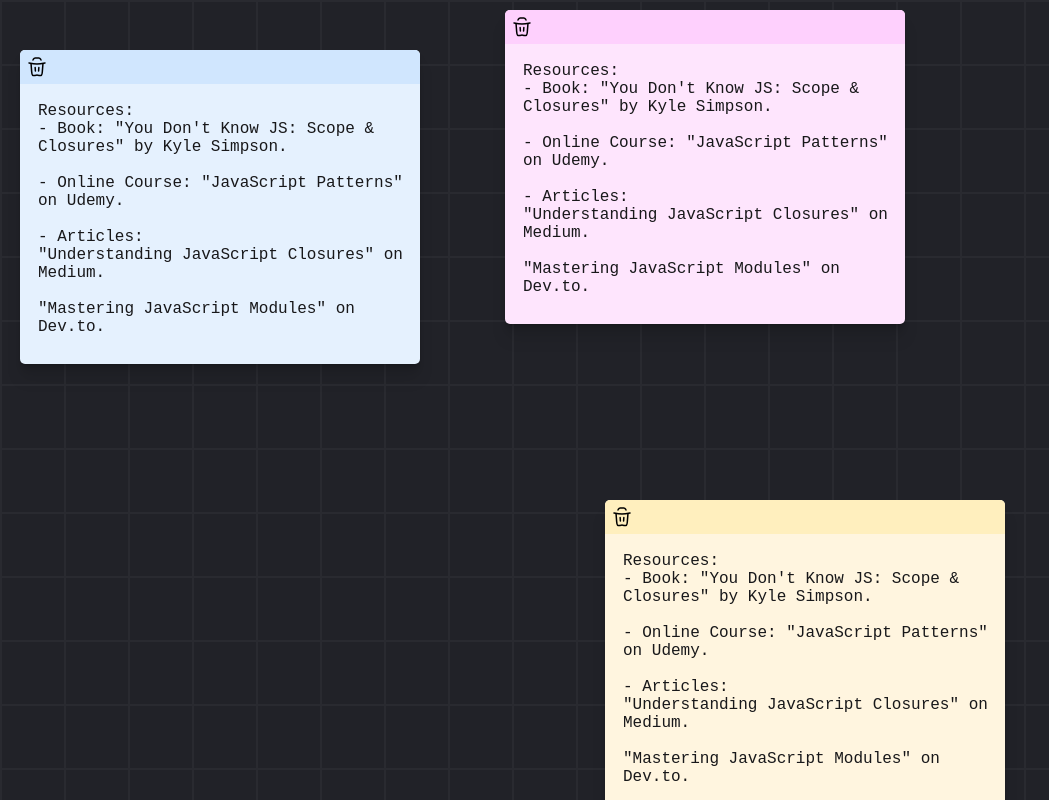
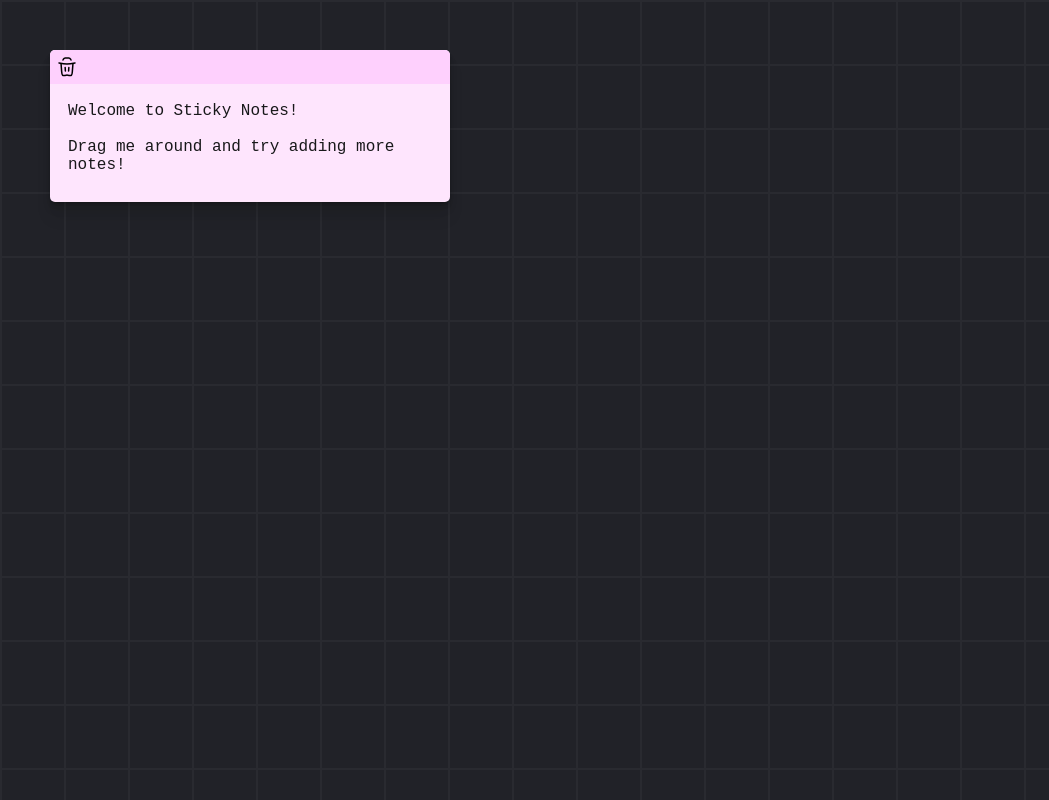
Before and after one commit to MartinMtandi/sticky-note, a React (Vite) app: page / in a window 1280 px wide. Shown: the whole page, without its empty margins (0-1049 px from the left). Built offline with nearby package versions, Linux system fonts and the light colour scheme.

Commit message:
Mimic api call (#3)
* Create a Service to handle data

* Wrap using a fragment

```diff
--- a/src/App.tsx
+++ b/src/App.tsx
@@ -1,12 +1,23 @@
 import { FC } from 'react'
+import styled from 'styled-components'
 import NotesPage from './pages/NotesPage'
 
 const App: FC = () => {
   return (
-    <div id='app'>
+    <AppContainer>
       <NotesPage />
-    </div>
+    </AppContainer>
   )
 }
 
+const AppContainer = styled.div`
+  background-color: #212228;
+  background-image: linear-gradient(#292a30 0.1em, transparent 0.1em),
+    linear-gradient(90deg, #292a30 0.1em, transparent 0.1em);
+  background-size: 4em 4em;
+  height: 100vh;
+  position: relative;
+  overflow: auto;
+`
+
 export default App
--- a/src/assets/fakeData.ts
+++ /dev/null
@@ -1,56 +0,0 @@
-interface NotePosition {
-    x: number;
-    y: number;
-}
-
-export interface NoteColors {
-    id: string;
-    colorHeader: string;
-    colorBody: string;
-    colorText: string;
-}
-
-export interface Note {
-    $id: number;
-    body: string;
-    colors: NoteColors;
-    position: NotePosition;
-}
-
-export const fakeData: Note[] = [
-    {
-        $id: 1,
-        body: 'Resources:\n- Book: "You Don\'t Know JS: Scope & Closures" by Kyle Simpson.\n\n- Online Course: "JavaScript Patterns" on Udemy.\n\n- Articles:\n"Understanding JavaScript Closures" on Medium.\n\n"Mastering JavaScript Modules" on Dev.to.',
-        colors: {
-            id: "color-purple",
-            colorHeader: "#FED0FD",
-            colorBody: "#FEE5FD",
-            colorText: "#18181A",
-        },
-        position: { x: 505, y: 10 },
-    },
-    {
-        $id: 2,
-        body: 'Resources:\n- Book: "You Don\'t Know JS: Scope & Closures" by Kyle Simpson.\n\n- Online Course: "JavaScript Patterns" on Udemy.\n\n- Articles:\n"Understanding JavaScript Closures" on Medium.\n\n"Mastering JavaScript Modules" on Dev.to.',
-        colors: {
-            id: "color-blue",
-            colorHeader: "#D0E6FE",
-            colorBody: "#E5F1FE",
-            colorText: "#18181A",
-        },
-        position: { x: 20, y: 50 },
-    },
-    {
-        $id: 3,
-        body:
-            'Resources:\n- Book: "You Don\'t Know JS: Scope & Closures" by Kyle Simpson.\n\n- Online Course: "JavaScript Patterns" on Udemy.\n\n- Articles:\n"Understanding JavaScript Closures" on Medium.\n\n"Mastering JavaScript Modules" on Dev.to.'
-        ,
-        colors: {
-            id: "color-yellow",
-            colorHeader: "#FFEFBE",
-            colorBody: "#FFF5DF",
-            colorText: "#18181A",
-        },
-        position: { x: 605, y: 500 },
-    },
-];
--- a/src/components/NoteCard.tsx
+++ b/src/components/NoteCard.tsx
@@ -1,6 +1,6 @@
 import { FC, useRef, useEffect, useState, MouseEvent } from 'react'
 import styled from 'styled-components'
-import { Note, NoteColors } from '../assets/fakeData';
+import { Note, NoteColors } from '../utils/types';
 import { autoGrow, setZIndex } from '../utils';
 import Trash from '../icons/Trash';
 
--- a/src/index.css
+++ b/src/index.css
@@ -15,13 +15,3 @@
     padding: 0;
     margin: 0;
 }
-
-#app {
-    background-color: #212228;
-    background-image: linear-gradient(#292a30 0.1em, transparent 0.1em),
-        linear-gradient(90deg, #292a30 0.1em, transparent 0.1em);
-    background-size: 4em 4em;
-    height: 100vh;
-    position: relative;
-    overflow: auto;
-}
--- a/src/pages/NotesPage.tsx
+++ b/src/pages/NotesPage.tsx
@@ -1,14 +1,17 @@
-import { FC } from 'react';
-import { fakeData as notes, Note } from '../assets/fakeData';
+import React, { FC } from 'react';
+import { Note } from '../utils/types';
 import NoteCard from '../components/NoteCard';
+import { useNotes } from '../services/useNotes';
 
 const NotesPage: FC = () => {
+  const { notes } = useNotes();
+
   return (
-    <div>
-        {notes.map((note: Note) => (
-            <NoteCard key={note.$id} note={note} />
-        ))}
-    </div>
+    <React.Fragment>
+      {notes.map((note: Note) => (
+        <NoteCard key={note.$id} note={note} />
+      ))}
+    </React.Fragment>
   )
 }
 
--- /dev/null
+++ b/src/services/useNotes.ts
@@ -0,0 +1,68 @@
+import { useState, useEffect } from 'react';
+import { Note } from '../utils/types';
+
+const STORAGE_KEY = 'sticky-notes-data';
+
+// Initial data for first-time users
+const initialNotes: Note[] = [
+    {
+        $id: 1,
+        body: 'Welcome to Sticky Notes!\n\nDrag me around and try adding more notes!',
+        colors: {
+            id: "color-purple",
+            colorHeader: "#FED0FD",
+            colorBody: "#FEE5FD",
+            colorText: "#18181A",
+        },
+        position: { x: 50, y: 50 },
+    }
+];
+
+export const useNotes = () => {
+    const [notes, setNotes] = useState<Note[]>([]);
+
+    // Load notes from localStorage on initial mount
+    useEffect(() => {
+        const savedNotes = localStorage.getItem(STORAGE_KEY);
+        if (savedNotes) {
+            setNotes(JSON.parse(savedNotes));
+        } else {
+            // If no saved notes, set initial notes
+            setNotes(initialNotes);
+            localStorage.setItem(STORAGE_KEY, JSON.stringify(initialNotes));
+        }
+    }, []);
+
+    // Save notes whenever they change
+    const saveNotes = (updatedNotes: Note[]) => {
+        setNotes(updatedNotes);
+        localStorage.setItem(STORAGE_KEY, JSON.stringify(updatedNotes));
+    };
+
+    const addNote = (note: Omit<Note, '$id'>) => {
+        const newNote: Note = {
+            ...note,
+            $id: Date.now(), // Use timestamp as unique ID
+        };
+        saveNotes([...notes, newNote]);
+    };
+
+    const updateNote = (updatedNote: Note) => {
+        const updatedNotes = notes.map(note =>
+            note.$id === updatedNote.$id ? updatedNote : note
+        );
+        saveNotes(updatedNotes);
+    };
+
+    const deleteNote = (noteId: number) => {
+        const filteredNotes = notes.filter(note => note.$id !== noteId);
+        saveNotes(filteredNotes);
+    };
+
+    return {
+        notes,
+        addNote,
+        updateNote,
+        deleteNote
+    };
+};
--- /dev/null
+++ b/src/utils/types.ts
@@ -0,0 +1,18 @@
+interface NotePosition {
+    x: number;
+    y: number;
+}
+
+export interface NoteColors {
+    id: string;
+    colorHeader: string;
+    colorBody: string;
+    colorText: string;
+}
+
+export interface Note {
+    $id: number;
+    body: string;
+    colors: NoteColors;
+    position: NotePosition;
+}
```
